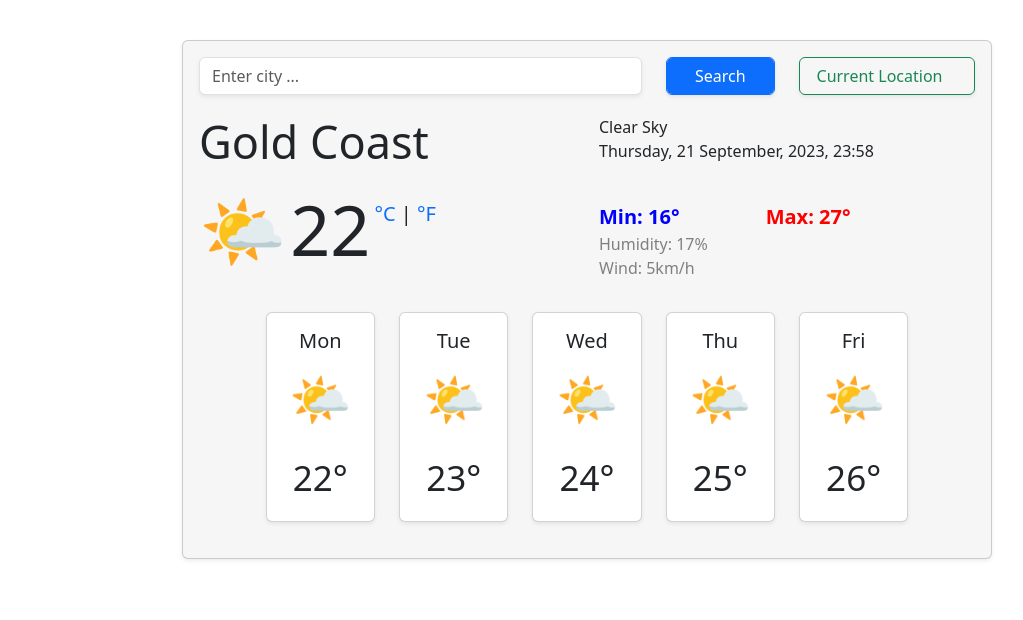
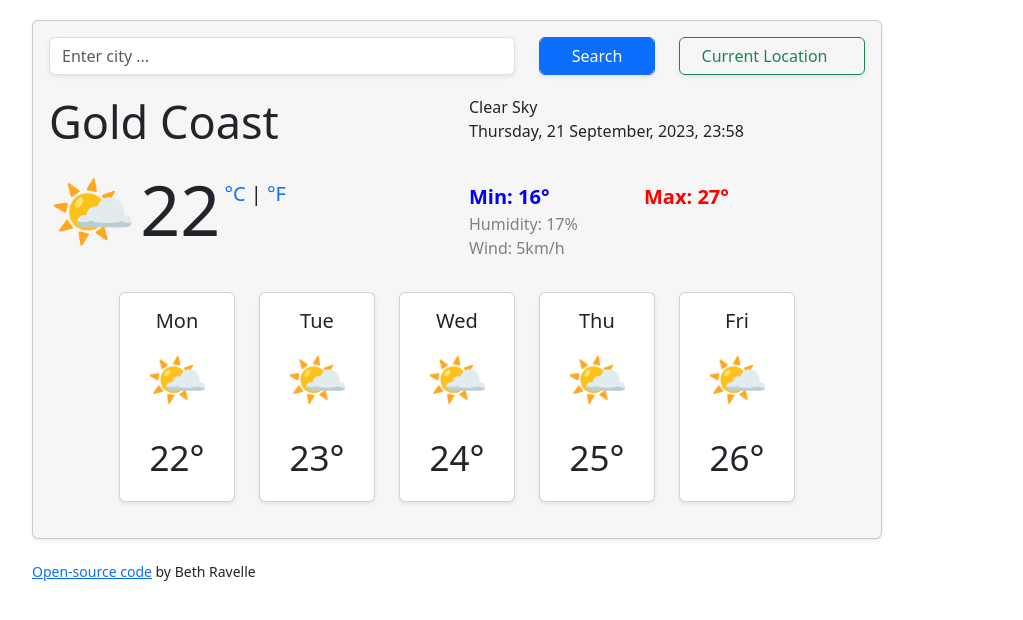
Before and after one commit to BethRavelle/New-Project, a website built with Parcel: page index.html in a window 1280 px wide. Shown: the whole page, without its empty margins (53-1076 px from the left). Built offline with nearby package versions, Linux system fonts and the light colour scheme.

Commit message:
Added GH link

```diff
--- a/index.html
+++ b/index.html
@@ -134,6 +134,12 @@
           </div>
         </div>
       </div>
+      <small>
+        <a href="https://github.com/BethRavelle/New-Project" target="_blank"
+          >Open-source code</a
+        >
+        by Beth Ravelle
+      </small>
     </div>
     <script src="src/index.js"></script>
   </body>
--- a/src/styles.css
+++ b/src/styles.css
@@ -1,7 +1,15 @@
+.container {
+  width: 100%;
+  padding-right: 15px;
+  padding-left: 15px;
+  margin-left: auto;
+  margin-right: auto;
+}
+
 .weather {
   max-width: 850px;
-  margin: 20px auto;
-  padding: 20px;
+  margin: 20px 0;
+  padding: 20px 20px0;
 }
 .main-card {
   background: #f6f6f6;
@@ -78,3 +86,9 @@ h5 {
 .temp {
   font-size: 35px;
 }
+
+small {
+  text-align: left;
+  margin: none;
+  font-size: 14px;
+}
```
